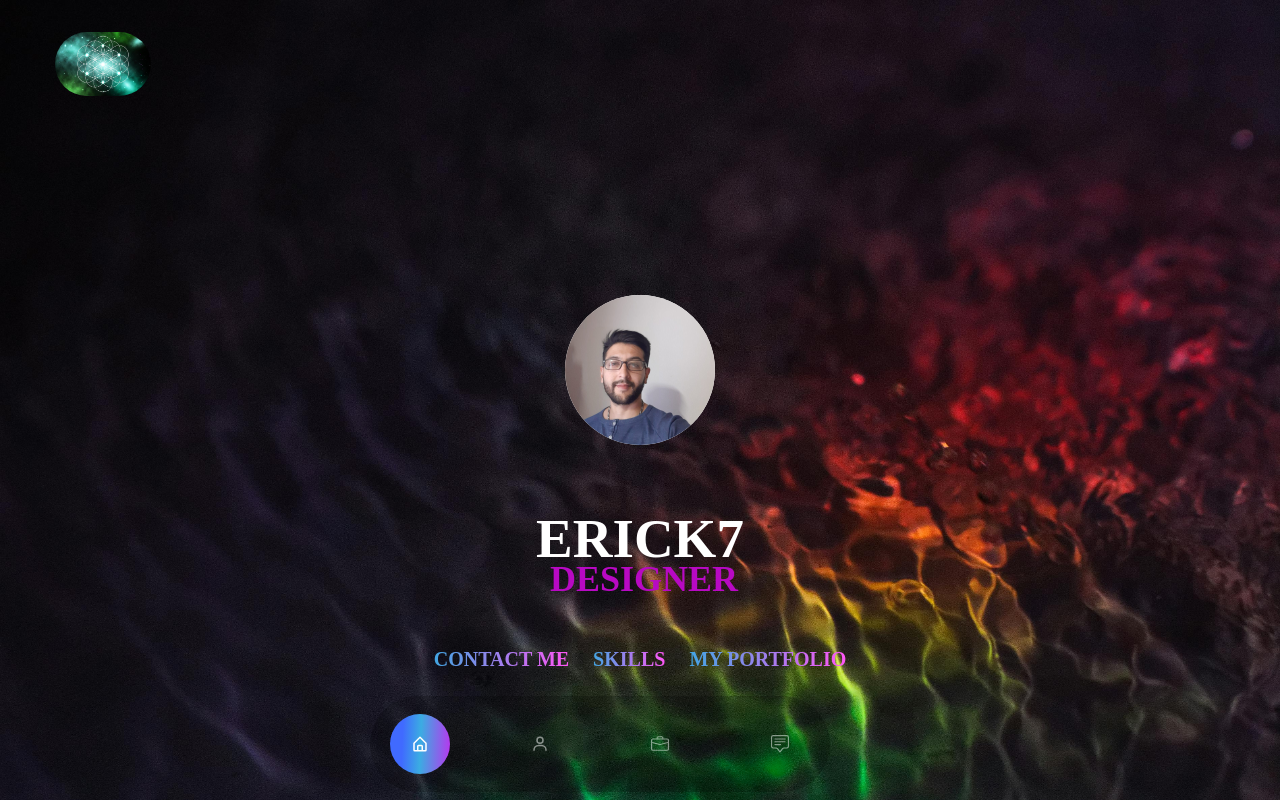
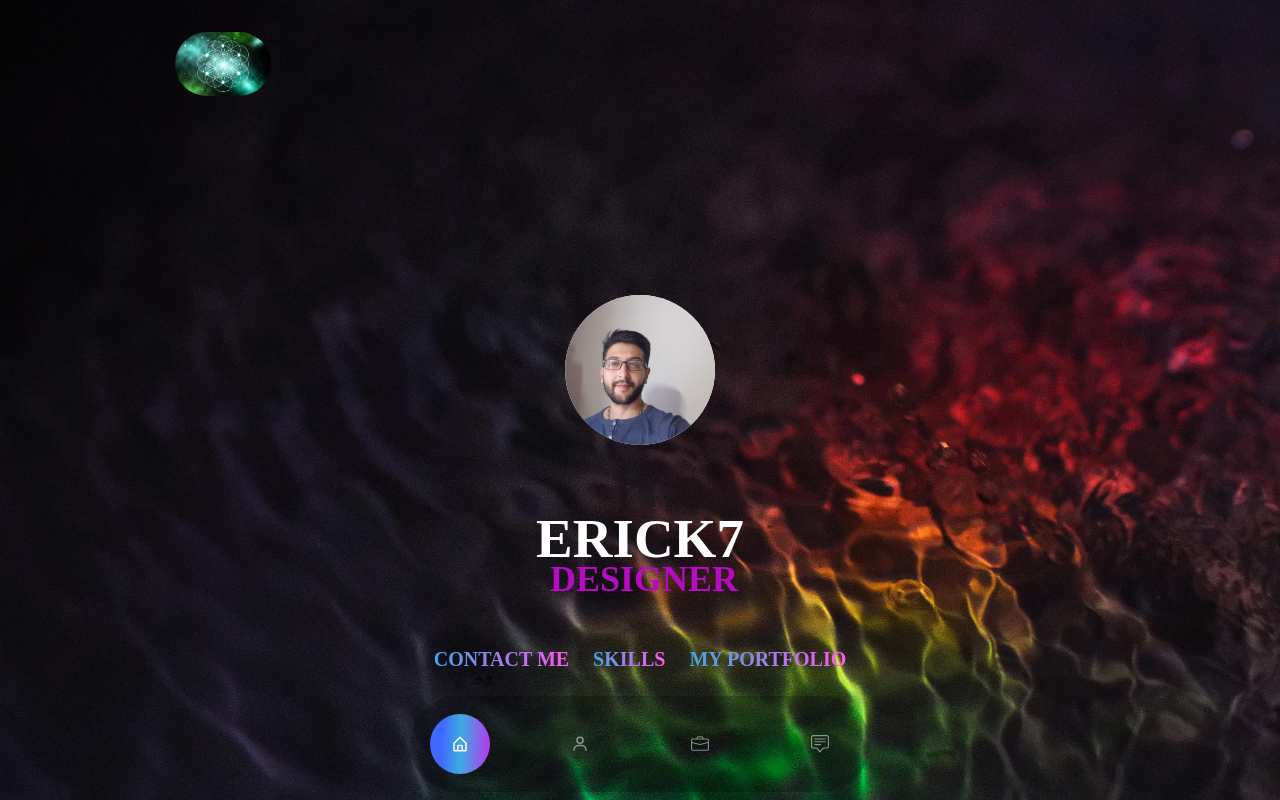
Before and after one commit to ec369/portfolio_ec, a React (Create React App) app: page / in a window 1280 px wide. Shown: the top 800 px of the page. Built offline with nearby package versions, Linux system fonts and the light colour scheme; the HTML template or start-up script is replaced by a standard one.

Commit message:
acomodando estilos

```diff
--- a/src/components/Nav.jsx
+++ b/src/components/Nav.jsx
@@ -5,7 +5,7 @@ import {BsClipboardData, BsBriefcase, BsChatSquare, BsChatSquareText} from 'reac
 //link
 import { Link } from 'react-scroll';
 const Nav = () => {
-  return <nav className='fixed bottom-2 lg:botton-8 w-full overflow-hidden z-50'>
+  return <nav className='fixed bottom-2 lg:botton-8 w-full overflow-hidden z-50 justify-items-center'>
     <div className='container lg:mx-auto'>
       {/* nav inner */}
 
--- a/tailwind.config.js
+++ b/tailwind.config.js
@@ -16,7 +16,7 @@ module.exports = {
       sm: {'min': '640px', 'max': '767px'},
       md: {'min': '768px', 'max': '959px'},
       lg: {'min': '960px', 'max': '1199px'},
-      xl: {'min': '1200px'},
+
 
 
     },
```
